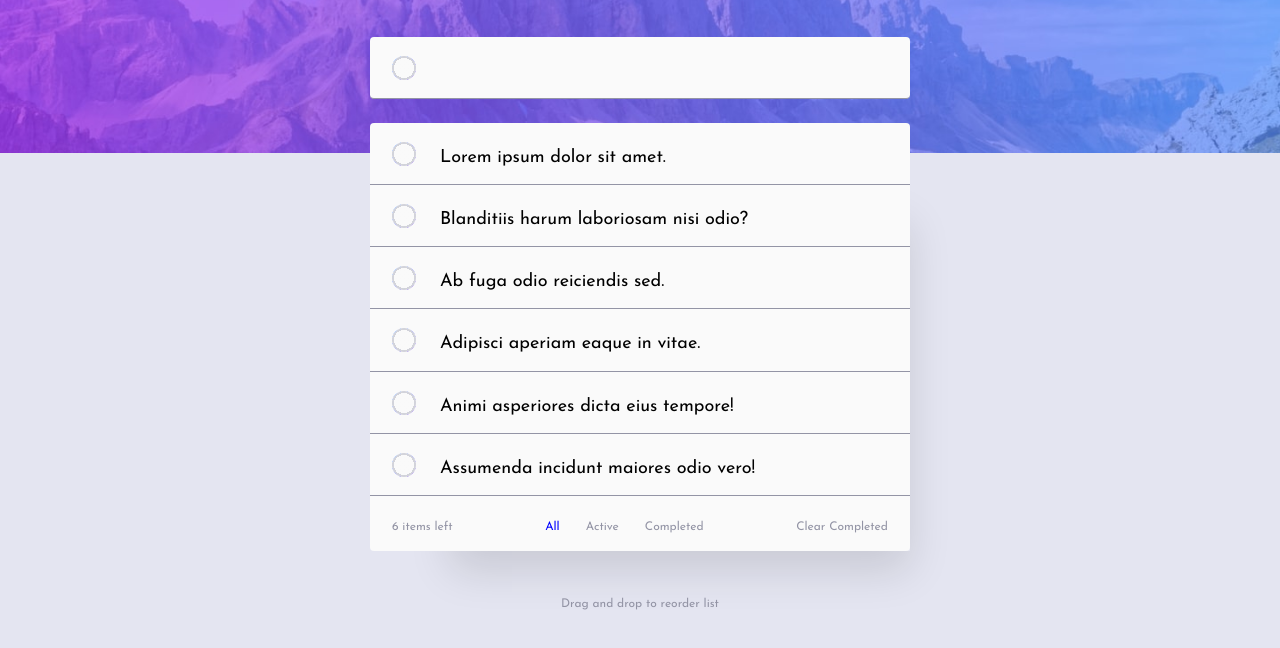
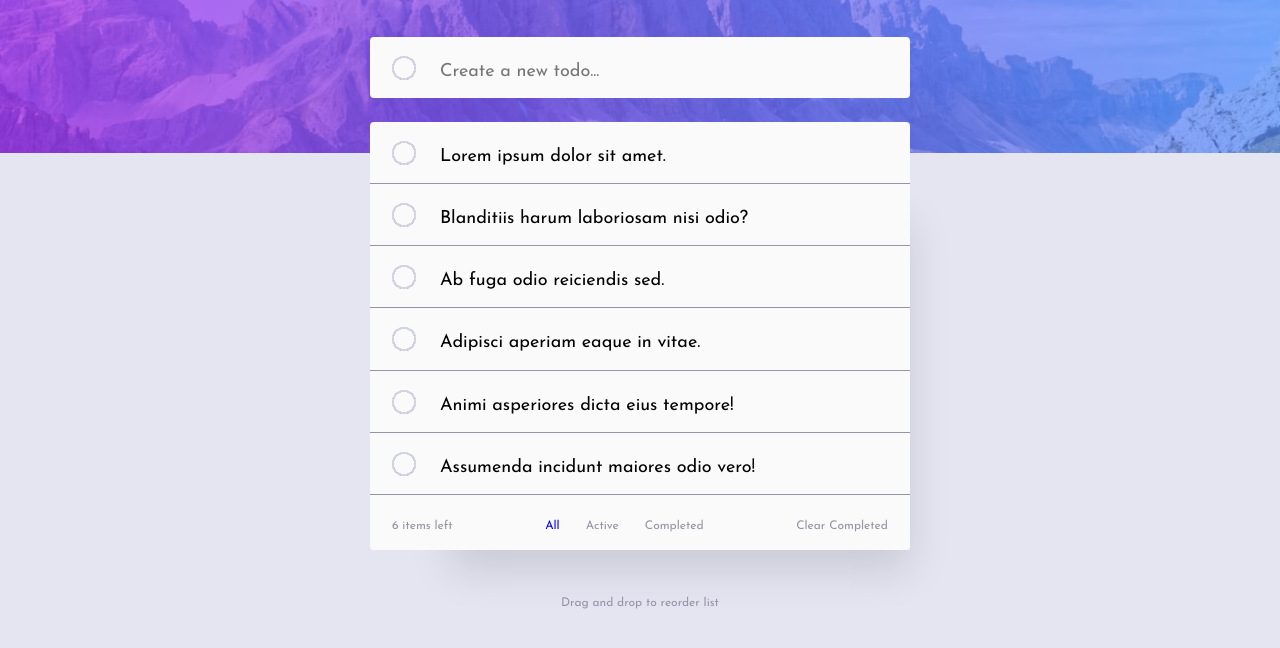
Before and after one commit to macsigner/webpro-exercise-todo-app, a plain HTML site: page index.html in a window 1280 px wide. Shown: the part 114-762 px from the top of the page. Drawn offline with nearby package versions, Linux system fonts and the light colour scheme; files that its build step writes are made by us from their sources.

Commit message:
Fix todo input field

```diff
--- a/index.html
+++ b/index.html
@@ -20,7 +20,7 @@
             <button class="header-title__action mode-switch" data-mode-switch>Switch mode</button>
         </header>
         <div class="todo-item todo-item--input">
-            <span class="todo-item__label"><input type="text" id="add-todo" class="todo-item__input"></span>
+            <span class="todo-item__label"><input type="text" id="add-todo" class="todo-item__input" placeholder="Create a new todo..."></span>
         </div>
         <div class="todo-counter app-container">
             <ul>
--- a/src/scss/imports/modules/_todo_item.scss
+++ b/src/scss/imports/modules/_todo_item.scss
@@ -25,6 +25,7 @@
         border-radius: $default-radius;
         border-radius: var(--default-radius);
         margin-bottom: 2.4rem;
+        border-bottom: none;
     }
 
     &__checkbox {
@@ -104,6 +105,7 @@
         width: 100%;
         background-color: transparent;
         border: none;
+        color: inherit;
     }
 
     &__input:focus {
```
